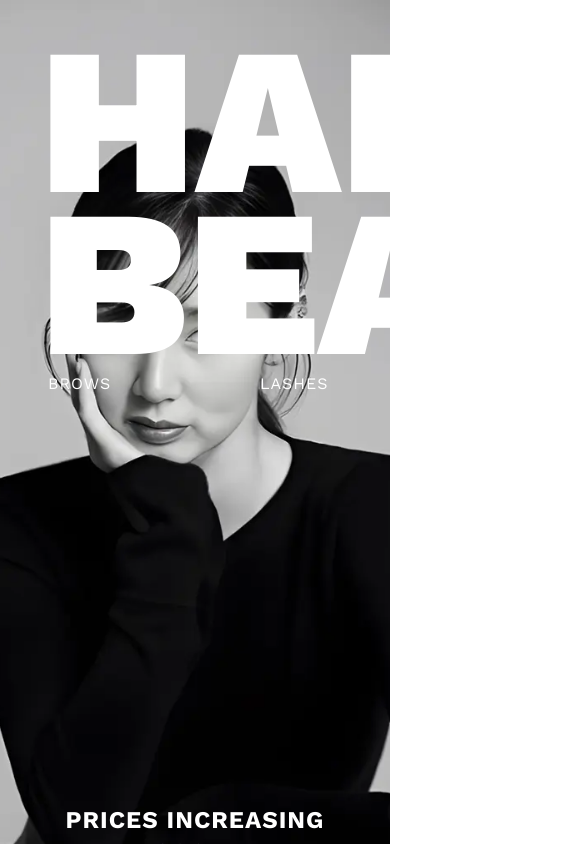
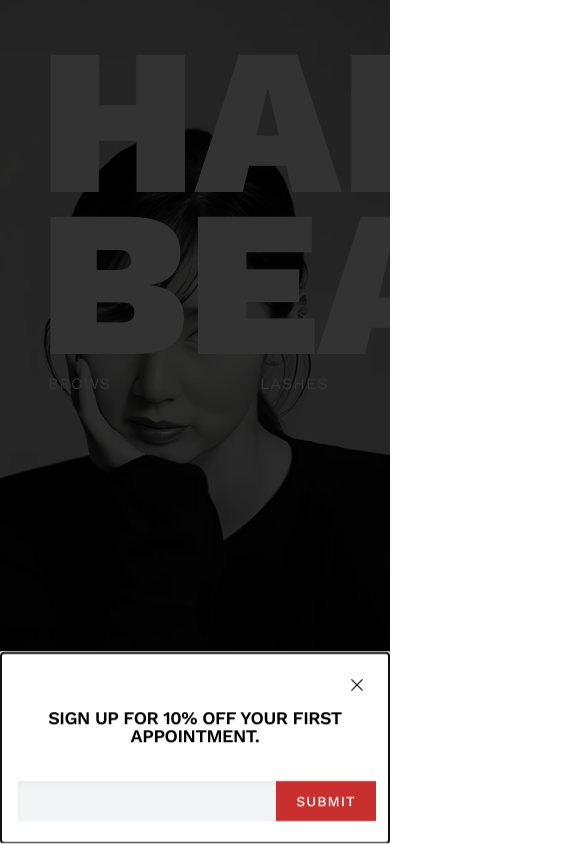
Before and after one commit to lukekimchi/Hannah-Beauty-Website-v1, a React (Vite) app: page / in a window 390 px wide. Shown: the top 844 px of the page, 585 px wide, since content can reach past the window. Built offline with nearby package versions, Linux system fonts and the light colour scheme.

Commit message:
Add drawer; edit faq

```diff
--- a/package.json
+++ b/package.json
@@ -26,14 +26,16 @@
     "lucide-react": "^0.331.0",
     "next-themes": "^0.2.1",
     "react": "^18.2.0",
-    "react-before-after-slider": "^1.0.4",
+    "react-before-after-slider-component": "^1.1.8",
+    "react-compare-image": "^3.4.0",
     "react-dom": "^18.2.0",
     "react-icons": "^5.0.1",
     "react-router-dom": "^6.22.0",
     "resend": "^3.1.0",
     "sonner": "^1.4.2",
     "tailwind-merge": "^2.2.1",
-    "tsx-to-jsx": "^0.0.4"
+    "tsx-to-jsx": "^0.0.4",
+    "vaul": "^0.9.0"
   },
   "devDependencies": {
     "@types/node": "^20.11.19",
--- a/src/components/LandingPage.jsx
+++ b/src/components/LandingPage.jsx
@@ -3,8 +3,23 @@ import backgroundImageWide from "../assets/hannah_wide_shift_right.webp";
 import backgroundImageNarrow from "../assets/hannah_narrow.webp";
 import { motion as m } from "framer-motion";
 import { fadeIn, fadeInUp } from "../constants/animations";
+import { Button } from "@/components/ui/button";
+import { RxCross1 } from "react-icons/rx";
+
+// Drawer experiment
+import {
+  Drawer,
+  DrawerClose,
+  DrawerContent,
+  DrawerDescription,
+  DrawerFooter,
+  DrawerHeader,
+  DrawerTitle,
+  DrawerTrigger,
+} from "@/components/ui/drawer";
 
 const LandingPage = () => {
+  // Change landing page background depending on screen size
   const [backgroundImage, setBackgroundImage] = useState(backgroundImageWide);
   useEffect(() => {
     const handleResize = () => {
@@ -21,8 +36,47 @@ const LandingPage = () => {
     };
   }, []);
 
+  // Drawer open on load
+  const [isDrawerOpen, setIsDrawerOpen] = useState(false);
+
+  useEffect(() => {
+    // Trigger the drawer opening after 1 second of delay
+    const timer = setTimeout(() => {
+      setIsDrawerOpen(true);
+    }, 2000);
+
+    return () => clearTimeout(timer);
+  }, []);
+
   return (
     <div>
+      <Drawer open={isDrawerOpen}>
+        <DrawerContent className="rounded-none h-48">
+          <DrawerClose
+            className="w-full flex justify-end px-6"
+            onClick={() => setIsDrawerOpen(false)}
+          >
+            <RxCross1 />
+          </DrawerClose>
+          <DrawerHeader>
+            <DrawerTitle>
+              Sign up for 10% off your first appointment.
+            </DrawerTitle>
+          </DrawerHeader>
+          <DrawerFooter className="flex justify-center w-full mt-5">
+            <input
+              className="w-2/3 bg-gray-100 shadow-inner p-2 rounded-none"
+              type="email"
+            />
+            <div className="w-24">
+              <Button className="h-full px-5 rounded-none bg-accent text-white">
+                SUBMIT
+              </Button>
+            </div>
+          </DrawerFooter>
+        </DrawerContent>
+      </Drawer>
+
       <m.div
         className="flex h-screen w-screen"
         style={{
@@ -36,7 +90,7 @@ const LandingPage = () => {
         <div className="p-10 w-40vw">
           <div className="flex flex-col text-white">
             <m.span
-              className="flex text-[13rem] my-[-75px] lg:my-[-55px] lg:text-[9rem] font-black  justify-start"
+              className="flex text-[13rem] my-[-75px] lg:my-[-55px] lg:text-[9rem] font-black justify-start"
               initial={{ opacity: 0, x: -50 }}
               whileInView={{ opacity: 1, x: 0 }}
               transition={{ duration: 1.2, ease: "easeOut" }}
--- a/src/components/ServiceGallery.jsx
+++ b/src/components/ServiceGallery.jsx
@@ -1,3 +1,6 @@
+// FIXME: image dimensions kinda whack
+// FIXME: loading of image takes a while
+
 import { React } from "react";
 import {
   browsImages,
@@ -8,7 +11,9 @@ import {
 } from "../constants/images";
 import { motion as m } from "framer-motion";
 import { fadeInUp, fadeInDown } from "../constants/animations";
-import BeforeAfterSlider from "react-before-after-slider";
+import ReactCompareImage from 'react-compare-image';
+import ReactBeforeSliderComponent from "react-before-after-slider-component";
+import "react-before-after-slider-component/dist/build.css";
 
 const ServiceGallery = ({ service }) => {
   const serviceImageMapping = {
@@ -41,18 +46,8 @@ const ServiceGallery = ({ service }) => {
                 />
               ) : (
                 // Render BeforeAfterSlider for other services
-                <div
-                  className="gallery-image"
-                  style={{ backgroundImage: `url(${image.before})` }}
-                  alt={`Img ${image.id}`}
-                >
-                  <BeforeAfterSlider
-                    before={image.before}
-                    after={image.after}
-                    height={175}
-                    width={175}
-                    defaultProgress={0.7}
-                  />
+                <div className="gallery-image">
+                  <ReactCompareImage leftImageCss={{width: "175px", height: "175px", objectFit: "cover"}} rightImageCss={{width: "175px", height: "175px", objectFit: "cover"}} sliderLineWidth={1} sliderPositionPercentage={0.7} hover={true} handleSize={25} leftImage={image.before} rightImage={image.after}/>
                 </div>
               )}
             </m.div>
@@ -78,5 +73,3 @@ const ServiceGallery = ({ service }) => {
 };
 
 export default ServiceGallery;
-
-// TODO: before and after transition thing
--- /dev/null
+++ b/src/components/ui/drawer.tsx
@@ -0,0 +1,118 @@
+"use client"
+
+import * as React from "react"
+import { Drawer as DrawerPrimitive } from "vaul"
+
+import { cn } from "@/lib/utils"
+
+const Drawer = ({
+  shouldScaleBackground = true,
+  ...props
+}: React.ComponentProps<typeof DrawerPrimitive.Root>) => (
+  <DrawerPrimitive.Root
+    shouldScaleBackground={shouldScaleBackground}
+    {...props}
+  />
+)
+Drawer.displayName = "Drawer"
+
+const DrawerTrigger = DrawerPrimitive.Trigger
+
+const DrawerPortal = DrawerPrimitive.Portal
+
+const DrawerClose = DrawerPrimitive.Close
+
+const DrawerOverlay = React.forwardRef<
+  React.ElementRef<typeof DrawerPrimitive.Overlay>,
+  React.ComponentPropsWithoutRef<typeof DrawerPrimitive.Overlay>
+>(({ className, ...props }, ref) => (
+  <DrawerPrimitive.Overlay
+    ref={ref}
+    className={cn("fixed inset-0 z-50 bg-black/80", className)}
+    {...props}
+  />
+))
+DrawerOverlay.displayName = DrawerPrimitive.Overlay.displayName
+
+const DrawerContent = React.forwardRef<
+  React.ElementRef<typeof DrawerPrimitive.Content>,
+  React.ComponentPropsWithoutRef<typeof DrawerPrimitive.Content>
+>(({ className, children, ...props }, ref) => (
+  <DrawerPortal>
+    <DrawerOverlay />
+    <DrawerPrimitive.Content
+      ref={ref}
+      className={cn(
+        "fixed inset-x-0 bottom-0 z-50 mt-24 flex h-auto flex-col rounded-t-[10px] border bg-white",
+        className
+      )}
+      {...props}
+    >
+      <div className="mx-auto mt-4 h-2 w-[100px] rounded-full bg-muted" />
+      {children}
+    </DrawerPrimitive.Content>
+  </DrawerPortal>
+))
+DrawerContent.displayName = "DrawerContent"
+
+const DrawerHeader = ({
+  className,
+  ...props
+}: React.HTMLAttributes<HTMLDivElement>) => (
+  <div
+    className={cn("grid gap-1.5 p-4 text-center sm:text-left", className)}
+    {...props}
+  />
+)
+DrawerHeader.displayName = "DrawerHeader"
+
+const DrawerFooter = ({
+  className,
+  ...props
+}: React.HTMLAttributes<HTMLDivElement>) => (
+  <div
+    className={className}
+    {...props}
+  />
+)
+DrawerFooter.displayName = "DrawerFooter"
+
+const DrawerTitle = React.forwardRef<
+  React.ElementRef<typeof DrawerPrimitive.Title>,
+  React.ComponentPropsWithoutRef<typeof DrawerPrimitive.Title>
+>(({ className, ...props }, ref) => (
+  <DrawerPrimitive.Title
+    ref={ref}
+    className={cn(
+      "text-lg font-semibold leading-none tracking-tight",
+      className
+    )}
+    {...props}
+  />
+))
+DrawerTitle.displayName = DrawerPrimitive.Title.displayName
+
+const DrawerDescription = React.forwardRef<
+  React.ElementRef<typeof DrawerPrimitive.Description>,
+  React.ComponentPropsWithoutRef<typeof DrawerPrimitive.Description>
+>(({ className, ...props }, ref) => (
+  <DrawerPrimitive.Description
+    ref={ref}
+    className={cn("text-sm text-muted-foreground", className)}
+    {...props}
+  />
+))
+DrawerDescription.displayName = DrawerPrimitive.Description.displayName
+
+export {
+  Drawer,
+  DrawerPortal,
+  DrawerOverlay,
+  DrawerTrigger,
+  DrawerClose,
+  DrawerContent,
+  DrawerHeader,
+  DrawerFooter,
+  DrawerTitle,
+  DrawerDescription,
+}
--- a/src/constants/faq.js
+++ b/src/constants/faq.js
@@ -53,24 +53,46 @@ export const browsFaqData = [
     id: 1,
     q: "What kind of brow technique does Hannah Beauty use?",
     a: `
-        At Hannah Beauty, we use an advanced technique called nano hair stroke and shading.
-        This is a semi-permanent cosmetic technique done with a handheld tool, that combines precise nano hair strokes with a soft shading effect to create natural-looking and defined eyebrows.
-        It's a more advanced technique compared to older methods like microblading.
-        Pigments are designed to naturally fade over time allowing for adjustments to colour and shape as the client's natural features change.
+        At Hannah Beauty, we use an advanced technique called nano hairstroke and shading.
+        What is nano hairstroke and shading?
+        • Modern Technique: The nano hairstroke technique is a contemporary approach to eyebrow tattoos, done with a handheld tool, that combines precise nano hairstrokes with a soft shading effect to create natural-looking and defined eyebrows.
+        • High Technical Skill: Unlike traditional older tattoo methods, such as microblading, nano hairstroke requires even more advanced technical expertise and equipment.
+        • Minimally Invasive: Applied gently, it prevents swelling and discomfort normally associated with tattooing procedures.
+        • Pigments are designed to naturally fade over time allowing for adjustments to colour and shape as the client's natural features change.
         `,
   },
   {
     id: 2,
-    q: "How is nano hair stroke and shading different to a brow tattoo?",
+    q: "How is nano hairstroke and shading different to a brow tattoo?",
     a: `
-        Nano hair stroke and shading is not in the deep layer of the skin, unlike tattooing, but more on the surface. It is also not permanent but rather semi-permanent. The colour will naturally fade.
+        Nano hairstroke and shading is not in the deep layer of the skin, unlike tattooing, but more on the surface. It is also not permanent but rather semi-permanent. The colour will naturally fade which is a desired effect.
         `,
+  },
+  {
+    id: 6,
+    q: "How is nano hairstroke and shading different to microblading?",
+    a: `
+      Nano hairstroke and shading is a much more modern technique, requiring a greater level of advanced technical expertise and equipment.\n
+      A digital tattoo machine with a single, ultra-fine needle is used which allows for more precise control over the depth and speed of the needle, enabling the artist to create extremely fine and detailed hair strokes.
+      Nano hair stroke technique often results in more realistic and finer hair strokes compared to microblading. The digital aspect allows for greater control, and the final appearance is generally more refined.\nNano hairstroke is also superior in that it is suitable for oily skin types whereas it makes microblading more difficult.
+      `,
+  },
+  {
+    id: 7,
+    q: "What are the benefits of nano hairstroke and shading?",
+    a: `
+    • Natural Look: Strives to produce the most authentic-looking eyebrows possible.
+    • Versatile Use: Suitable across a wide range of eyebrow types, from thin to oily or dry, accommodating various skin conditions.
+    • Ideal for Sensitive Skin Types: Perfect for people with oily, sensitive, or aging skin.
+    • Quicker Healing: The recovery period is relatively short, typically around 5 days, lessening the interruption to everyday life. The aftercare process is a lot easier too.
+    • Customizable: Offers a high degree of adjustability to meet individual preferences and needs.
+    `
   },
   {
     id: 3,
     q: "How long does it last?",
     a: `
-        The treatment is considered semi-permanent and will fade over time. This is desired to allow for adjustments to colour and shape as the your natural features change.
+        The treatment is considered semi-permanent and will fade over time. This is desired to allow for adjustments to colour and shape as your natural features change.
         Touch-ups are recommended every 1-2 years, but how often depends on a number of factors including:
         • Skin type (oily skin can result in faster fading)
         • Pigment colour used (lighter colours fade faster)
@@ -89,7 +111,7 @@ export const browsFaqData = [
     id: 5,
     q: "How should I care for my brows after the procedure?",
     a: `
-        At the end of your appointment, we will provide you with an aftercare cream to apply for the next 10-14 days immediately following your procedure. The details of aftercare are as follows:
+        At the end of your appointment, we will provide you with an aftercare cream to apply for the next 7-10 days immediately following your procedure. The details of aftercare are as follows:
 
         • Do not wash your brows. Water will draw the pigment out of the stroke.
         • Do not put your face into the shower stream.
--- a/src/constants/services.js
+++ b/src/constants/services.js
@@ -4,9 +4,9 @@ export const servicesData = [
     name: "brows",
     img: "src/assets/brows.webp",
     preview:
-      "NANO HAIR STROKE & SHADING\n\nSemi-permanent cosmetic technique combining precise nano hair strokes with a soft shading effect to create natural-looking and defined eyebrows.",
+      "NANO HAIRSTROKE & SHADING\n\nSemi-permanent cosmetic technique combining precise nano hairstrokes with a soft shading effect to create natural-looking and defined eyebrows.",
     description:
-      "NANO HAIR STROKE + SHADING\n\nNano hair stroke and shading is a semi-permanent cosmetic technique done with a handheld tool, that combines precise nano hair strokes with a soft shading effect to create natural-looking and defined eyebrows. It's a more advanced technique compared to older methods like microblading. Pigments are designed to naturally fade over time allowing for adjustments to colour and shape as the client's natural features change.",
+      "NANO HAIRSTROKE + SHADING\n\nNano hairstroke and shading is a semi-permanent cosmetic technique done with a handheld tool, that combines precise nano hairstrokes with a soft shading effect to create natural-looking and defined eyebrows. It's a more advanced technique compared to older methods like microblading. Pigments are designed to naturally fade over time allowing for adjustments to colour and shape as the client's natural features change.\nAt Hannah Beauty, we pride ourselves on providing the best, most natural brows, with no worry about scarring or discolouration.",
     prices: {
       headers: ["Session", "Extra Info", "Price"],
       rows: [
--- a/src/index.css
+++ b/src/index.css
@@ -69,6 +69,11 @@ textarea {
   width: 175px;
   height: 175px;
 }
+.before-after-slider-img {
+  object-fit: cover;
+  width: 100%;
+  height: 100%;
+}
 
 .service-details {
   @apply flex aspect-square items-center justify-center p-6;
```
Also changed, not shown: 1 other file (tests, documents, lock files or other folders).
